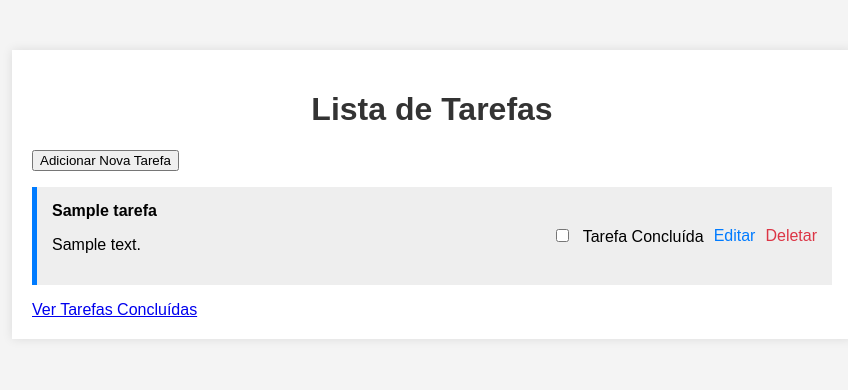
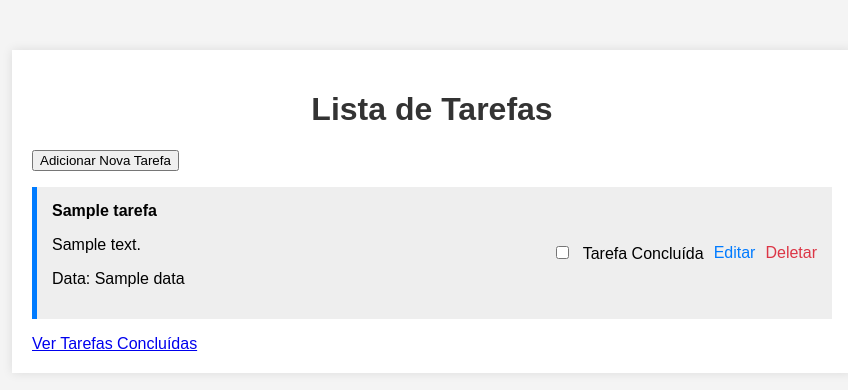
Before and after one commit to noyseboy/trabalhoRogerio, a Flask app: template templates/index.html in a window 1280 px wide. Shown: the top 390 px of the page, without its empty margins (208-1056 px from the left). Run offline with Flask 3, Linux system fonts and the light colour scheme; the template is opened without the code that fills it: most values are stand-ins (such as "Sample title", 1, 10 or a date in 2020).

Commit message:
correção data

```diff
--- a/templates/index.html
+++ b/templates/index.html
@@ -16,6 +16,7 @@
                 <div>
                     <strong>{{ tarefa.titulo }}</strong>
                     <p>{{ tarefa.descricao }}</p>
+                    <p>Data: {{ tarefa.data }}</p>
                 </div>
                 <div class="actions">
                     <form method="POST" action="{{ url_for('concluir_tarefa', id=tarefa.id) }}">
```
